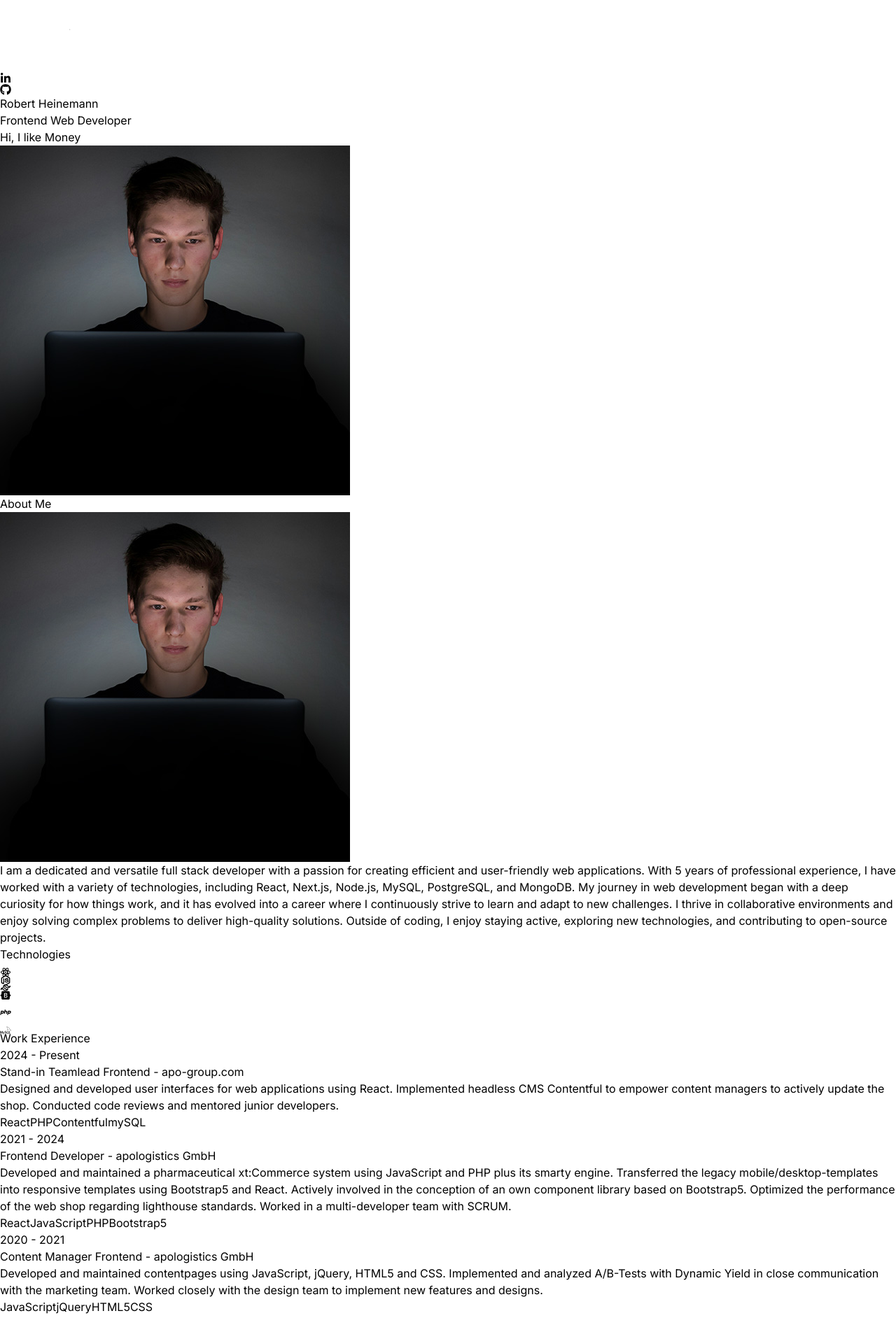
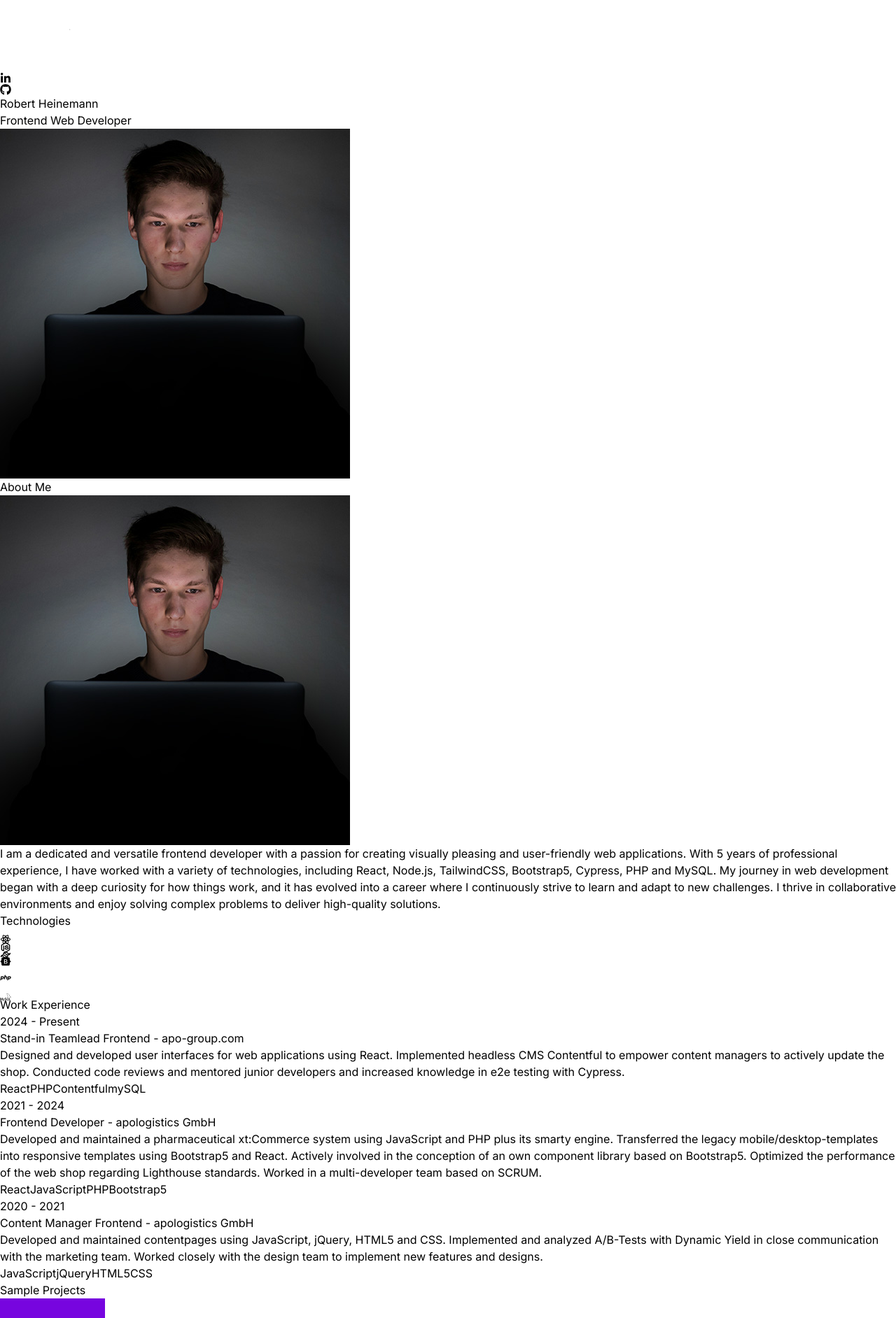
Before and after one commit to therobhe/react-homepage, a React (Vite) app: page / in a window 1280 px wide. Shown: the top 1884 px of the page at 70% size. Built offline with nearby package versions, Linux system fonts and the light colour scheme.

Commit message:
Update texts.

```diff
--- a/src/components/sections/Hero.jsx
+++ b/src/components/sections/Hero.jsx
@@ -1,4 +1,4 @@
-import {HERO_TEXT, HERO_NAME, HERO_JOB} from "../../data/lang.js";
+import {HERO_NAME, HERO_JOB} from "../../data/lang.js";
 import profilePic from "../../assets/kevinRushProfile.jpg";
 import {motion} from "framer-motion";
 
@@ -24,16 +24,15 @@ export default function Hero() {
                         <motion.h1 variants={sliderVariants(0.25, -100)}
                                    initial="hidden"
                                    animate="visible"
-                                   className="pb-16 text-6xl font-thin tracking-tight lg:mt-16 lg_text-8xl">{HERO_NAME}</motion.h1>
+                                   className="pb-16 text-6xl font-thin tracking-tight lg:mt-16 lg_text-8xl">
+                            {HERO_NAME}
+                        </motion.h1>
                         <motion.span variants={sliderVariants(0.5, -100)}
                                      initial="hidden"
                                      animate="visible"
-                                     className="bg-gradient-to-r from-pink-300 via-slate-500 to-purple-500 bg-clip-text text-3xl tracking-tight text-transparent">{HERO_JOB}</motion.span>
-                        <motion.p
-                            variants={sliderVariants(0.75, -100)}
-                            initial="hidden"
-                            animate="visible"
-                            className="my-2 max-w-xl py-6 font-light tracking-tighter">{HERO_TEXT}</motion.p>
+                                     className="bg-gradient-to-r from-pink-300 via-slate-500 to-purple-500 bg-clip-text text-3xl tracking-tight text-transparent">
+                            {HERO_JOB}
+                        </motion.span>
                     </div>
                 </div>
                 <div className="w-full lg:w-1/2 lg:p-8">
--- a/src/data/data.js
+++ b/src/data/data.js
@@ -9,14 +9,14 @@ export const EXPERIENCES = [
     year: "2024 - Present",
     role: "Stand-in Teamlead Frontend",
     company: "apo-group.com",
-    description: `Designed and developed user interfaces for web applications using React. Implemented headless CMS Contentful to empower content managers to actively update the shop. Conducted code reviews and mentored junior developers.`,
+    description: `Designed and developed user interfaces for web applications using React. Implemented headless CMS Contentful to empower content managers to actively update the shop. Conducted code reviews and mentored junior developers and increased knowledge in e2e testing with Cypress.`,
     technologies: ["React", "PHP", "Contentful", "mySQL"],
   },
   {
     year: "2021 - 2024",
     role: "Frontend Developer",
     company: "apologistics GmbH",
-    description: `Developed and maintained a pharmaceutical xt:Commerce system using JavaScript and PHP plus its smarty engine. Transferred the legacy mobile/desktop-templates into responsive templates using Bootstrap5 and React. Actively involved in the conception of an own component library based on Bootstrap5. Optimized the performance of the web shop regarding lighthouse standards. Worked in a multi-developer team with SCRUM.`,
+    description: `Developed and maintained a pharmaceutical xt:Commerce system using JavaScript and PHP plus its smarty engine. Transferred the legacy mobile/desktop-templates into responsive templates using Bootstrap5 and React. Actively involved in the conception of an own component library based on Bootstrap5. Optimized the performance of the web shop regarding Lighthouse standards. Worked in a multi-developer team based on SCRUM.`,
     technologies: ["React", "JavaScript", "PHP", "Bootstrap5"],
   },
   {
@@ -45,17 +45,17 @@ export const PROJECTS = [
     technologies: ["HTML", "CSS", "Angular", "Firebase"],
   },
   {
-    title: "Portfolio Website",
-    image: project3,
-    description:
-      "A personal portfolio website showcasing projects, skills, and contact information.",
-    technologies: ["HTML", "CSS", "React", "Bootstrap"],
-  },
-  {
     title: "Blogging Platform",
     image: project4,
     description:
       "A platform for creating and publishing blog posts, with features like rich text editing, commenting, and user profiles.",
     technologies: ["HTML", "CSS", "Vue.js", "Express", "mySQL"],
   },
+  {
+    title: "Portfolio Website",
+    image: project3,
+    description:
+      "A personal portfolio website showcasing projects, skills, and contact information.",
+    technologies: ["React", "TailwindCSS", "FramerMotion"],
+  },
 ];
--- a/src/data/lang.js
+++ b/src/data/lang.js
@@ -5,7 +5,7 @@ export const HERO_TEXT = `Hi, I like Money`;
 
 /* About  Me*/
 export const ABOUT_ME_HEADLINE = `About Me`;
-export const ABOUT_ME_DESCRIPTION = `I am a dedicated and versatile full stack developer with a passion for creating efficient and user-friendly web applications. With 5 years of professional experience, I have worked with a variety of technologies, including React, Next.js, Node.js, MySQL, PostgreSQL, and MongoDB. My journey in web development began with a deep curiosity for how things work, and it has evolved into a career where I continuously strive to learn and adapt to new challenges. I thrive in collaborative environments and enjoy solving complex problems to deliver high-quality solutions. Outside of coding, I enjoy staying active, exploring new technologies, and contributing to open-source projects.`;
+export const ABOUT_ME_DESCRIPTION = `I am a dedicated and versatile frontend developer with a passion for creating visually pleasing and user-friendly web applications. With 5 years of professional experience, I have worked with a variety of technologies, including React, Node.js, TailwindCSS, Bootstrap5, Cypress, PHP and MySQL. My journey in web development began with a deep curiosity for how things work, and it has evolved into a career where I continuously strive to learn and adapt to new challenges. I thrive in collaborative environments and enjoy solving complex problems to deliver high-quality solutions.`;
 
 /* Experiences */
 export const EXPERIENCE_HEADLINE = `Work Experience`;
```
